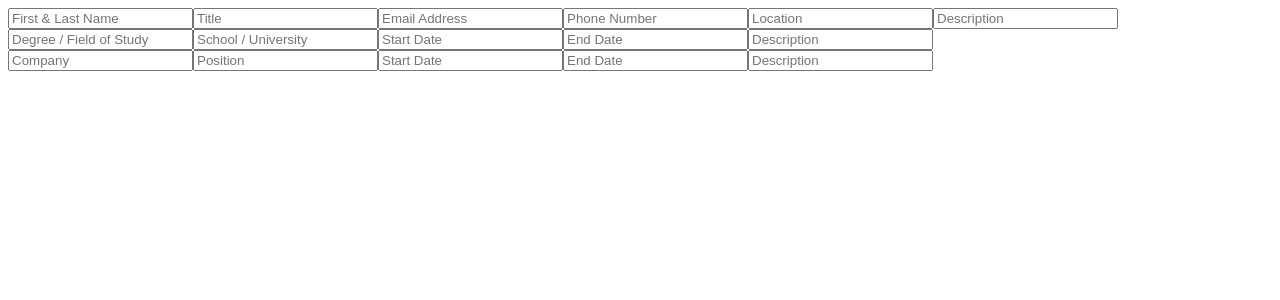
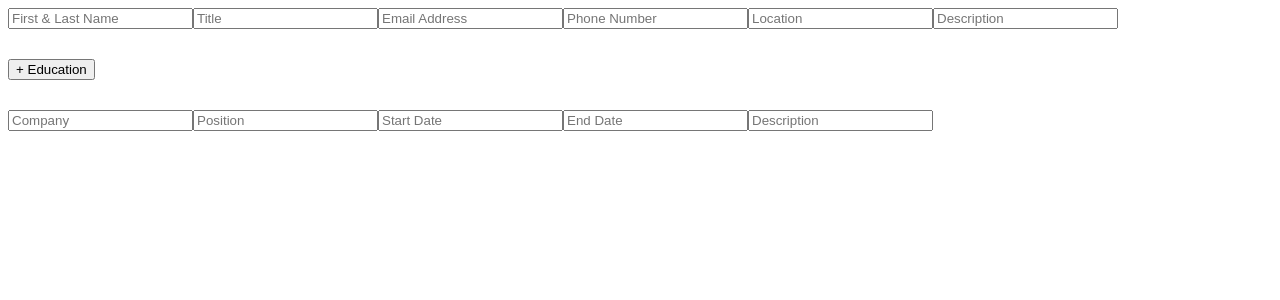
Before and after one commit to caylinvu/cv-app, a React (Vite) app: page / in a window 1280 px wide. Shown: the top 300 px of the page. Built offline with nearby package versions, Linux system fonts and the light colour scheme.

Commit message:
Update handleEducationChange

```diff
--- a/src/App.jsx
+++ b/src/App.jsx
@@ -17,13 +17,9 @@ function App() {
     description: '',
   });
 
-  const [education, setEducation] = useState({
-    degree: '',
-    school: '',
-    startDate: '',
-    endDate: '',
-    description: '',
-  });
+  const [education, setEducation] = useState([]);
+
+  const [eduCounter, setEduCounter] = useState(0);
 
   const [workExp, setWorkExp] = useState({
     company: '',
@@ -38,7 +34,37 @@ function App() {
   };
 
   const handleEducationChange = (e) => {
-    setEducation({ ...education, [e.target.name]: e.target.value });
+    const parentId = e.target.parentElement.id;
+    let nextArr = [];
+
+    if (education.length < 1) {
+      nextArr = [
+        {
+          id: eduCounter,
+          [e.target.name]: e.target.value,
+        },
+      ];
+    } else {
+      nextArr = education.map((obj) => {
+        if (obj.id == null) {
+          return {
+            id: eduCounter,
+            [e.target.name]: e.target.value,
+          };
+        } else if (obj.id != parentId) {
+          return obj;
+        } else {
+          return {
+            ...obj,
+            [e.target.name]: e.target.value,
+          };
+        }
+      });
+    }
+
+    console.log(nextArr);
+
+    setEducation(nextArr);
   };
 
   const handleWorkChange = (e) => {
@@ -49,7 +75,12 @@ function App() {
     <>
       <div className="input-container">
         <GeneralInfo info={generalInfo} handleChange={handleGeneralChange} />
-        <Education info={education} handleChange={handleEducationChange} />
+        <Education
+          info={education}
+          handleChange={handleEducationChange}
+          counter={eduCounter}
+          setEducation={setEducation}
+        />
         <WorkExp info={workExp} handleChange={handleWorkChange} />
       </div>
       <div className="display-container">
--- a/src/components/Education.jsx
+++ b/src/components/Education.jsx
@@ -1,6 +1,8 @@
-function Education({ info, handleChange }) {
+import { useState } from 'react';
+
+function EducationInputs({ info, handleChange, counter }) {
   return (
-    <div className="education">
+    <div className="education-inputs" id={counter}>
       <input
         type="text"
         placeholder="Degree / Field of Study"
@@ -40,4 +42,30 @@ function Education({ info, handleChange }) {
   );
 }
 
+function AddEducationBtn({ setShowInputs }) {
+  const addEducation = () => {
+    setShowInputs(true);
+  };
+
+  return (
+    <button type="button" onClick={addEducation}>
+      + Education
+    </button>
+  );
+}
+
+function Education({ info, handleChange, counter }) {
+  const [showInputs, setShowInputs] = useState(false);
+
+  return (
+    <div className="education">
+      {showInputs ? (
+        <EducationInputs info={info} handleChange={handleChange} counter={counter} />
+      ) : (
+        <AddEducationBtn setShowInputs={setShowInputs} />
+      )}
+    </div>
+  );
+}
+
 export default Education;
--- a/src/styles/App.css
+++ b/src/styles/App.css
@@ -0,0 +1,4 @@
+.input-container > div,
+.display-container > div {
+  padding-bottom: 30px;
+}
```
